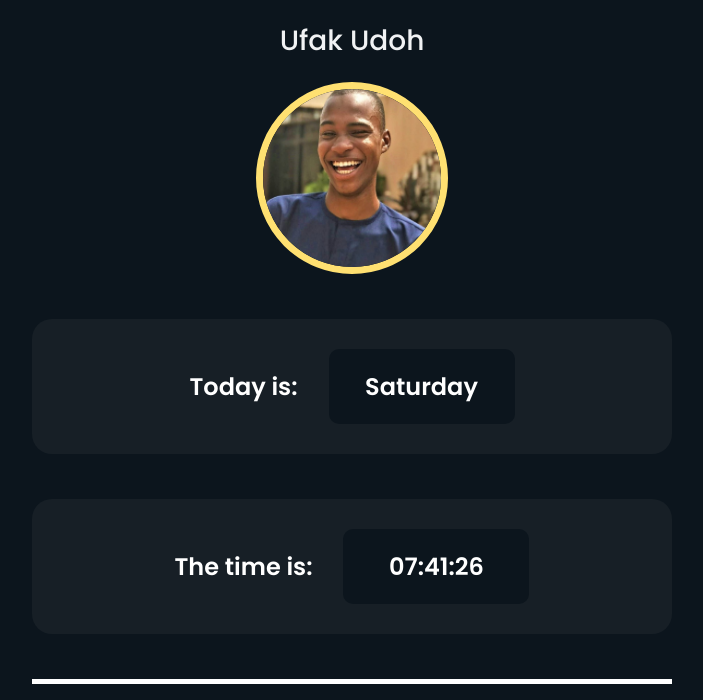
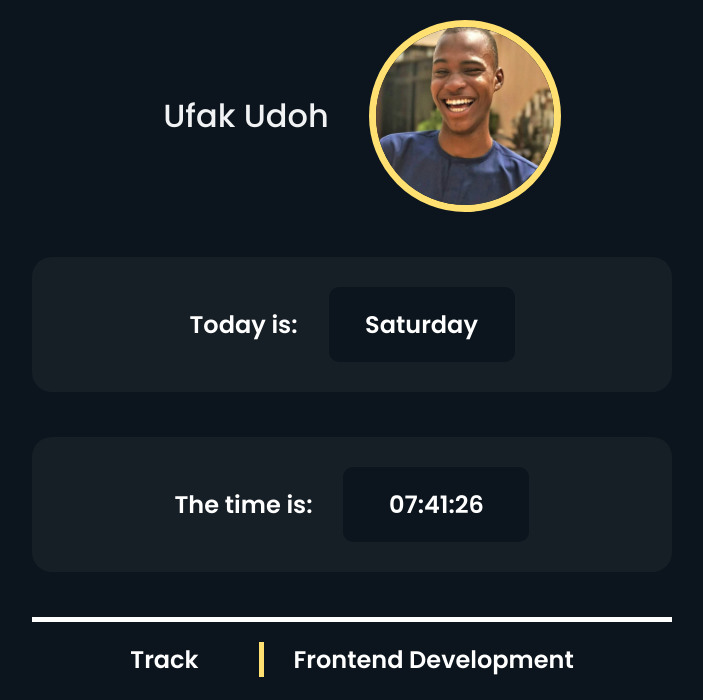
Before and after one commit to udohufak/HNG-stage-1, a plain HTML site: page index.html in a window 1280 px wide. Shown: the top 700 px of the page, without its empty margins (288-991 px from the left). Drawn offline with Linux system fonts and the light colour scheme.

Commit message:
Update style.css

```diff
--- a/style.css
+++ b/style.css
@@ -22,7 +22,7 @@ main {
 
 .info {
     display: flex;
-    flex-direction: column;
+    flex-direction: row;
     align-items: center;
     gap: 20px;
     margin-top: 20px;
@@ -41,7 +41,7 @@ main {
 .info h1 {
     color: #F1F2F4;
     font-family: Poppins;
-    font-size: 28px;
+    font-size: 32px;
     font-weight: 500;
     text-align: center;
     max-width: 100%;
```
